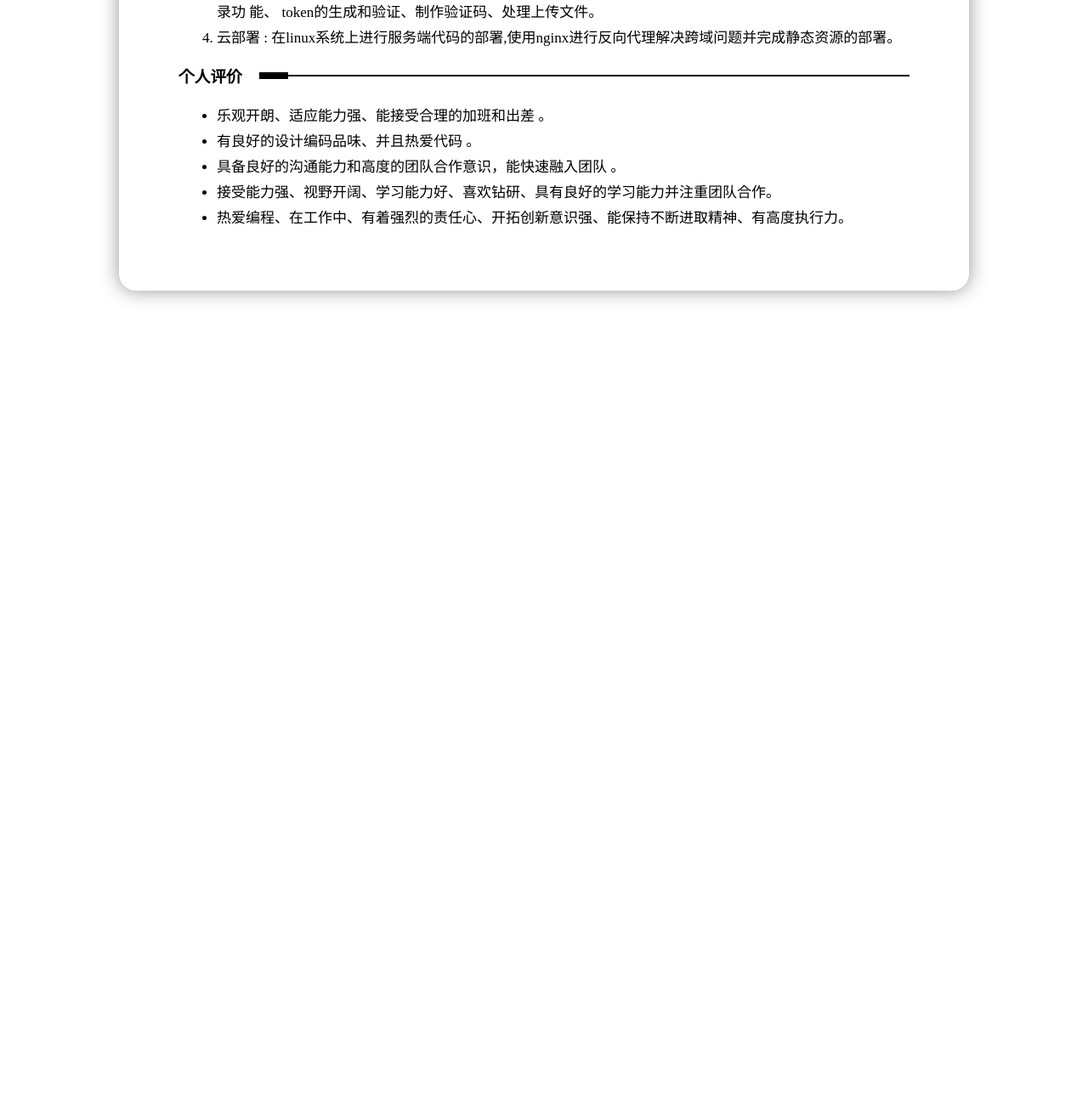
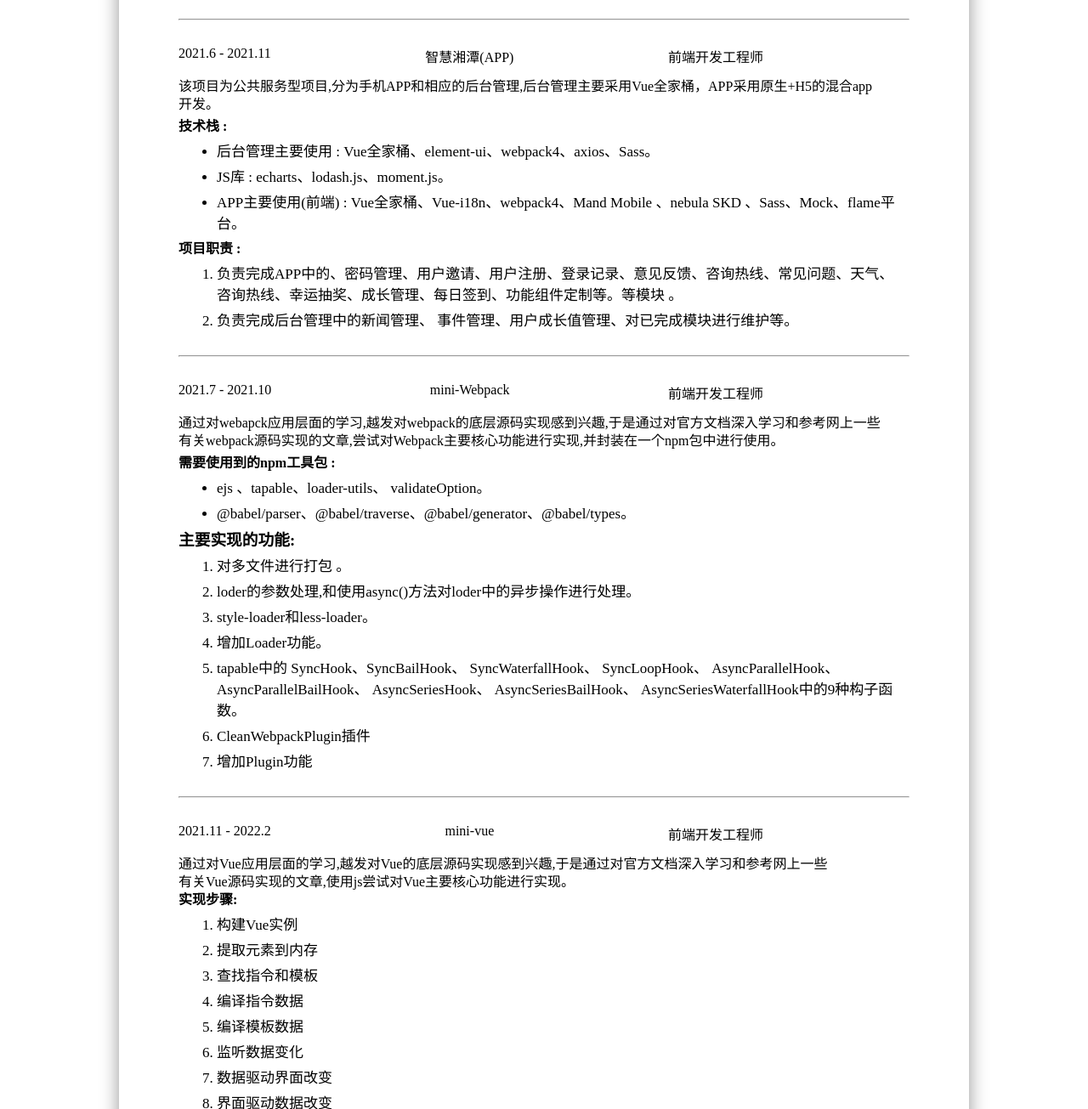
Before and after one commit to echo-huxin/singleBlogProject, a plain HTML site: page demo/21/index.html in a window 1280 px wide. Shown: the part 2560-3865 px from the top of the page at 85% size. Before the commit the page ends 2942 px from the top, so only its background shows below. Drawn offline with Linux system fonts and the light colour scheme.

Commit message:
修改个人简历demo

```diff
--- a/demo/21/index.css
+++ b/demo/21/index.css
@@ -110,7 +110,7 @@
 }
 .work-experience .work-experience-details{
     display:grid;
-    grid-template-columns: 1fr 1fr 300px 1fr 1fr;
+    grid-template-columns: 150px 1fr 1fr;
     /* grid-template-columns: repeat(4,1fr); */
     gap: 10px 20px;
     /* justify-items:center; */
--- a/demo/21/index.html
+++ b/demo/21/index.html
@@ -117,20 +117,17 @@
         </div>
         <div class="work-experience-details">
           <span>在职时间</span>
-          <span>所属行业</span>
+
           <span>公司名称</span>
           <span> 担任职位</span>
-          <span>薪资</span>
           <span>2021.6-至今 </span>
-          <span>金融服务</span>
           <span>北京易诚互动网络技术股份有限公司</span>
-          <span>Web 前端开发</span>
-          <span>18000元/月</span>
+          <span>前端开发工程师</span>
+
           <span>2020.6-2021.5 </span>
-          <span>电子商务 </span>
-          <span>北无锡愚公网络科技有限公司 (实习生)</span>
-          <span>Web 前端开发</span>
-          <span>18000元/月</span>
+          <span>无锡愚公网络科技有限公司 (实习生)</span>
+          <span>前端开发工程师</span>
+
           <span></span>
         </div>
       </div>
@@ -145,21 +142,11 @@
           <div class="pro-title">
             <span>2021.12- 2022.09</span>
             <span>东莞银行(国际版) </span>
-            <span>web前端工程师</span>
+            <span>前端开发工程师</span>
           </div>
-          <div class="pro-dir">
+          <div class="pro-dir" style="width: 1000px">
             <p>
-              东莞银行APP是东莞银行专为客户打造的移动金融服务平台，在具备客户自助办理在线遥距开户
-              、灵活的定期存款办
-            </p>
-            <p>
-              理、定制化的专属存款产品购买、便捷查询个人贷款信息和个人资产负债总体情况、方便快捷的转账汇款服务、便利的生
-            </p>
-            <p>
-              活缴费服务等,还专门为迎合港澳台同胞、和国际友人的使用体验、推出了简、繁、英、三种版本的多语言服务,给用户进
-            </p>
-            <p>
-              行选择。该项目分为手机APP和相应的后台管理,后台管理主要采用Vue全家桶，APP采用原生+H5的混合app开发。
+              该项目为金融类型项目,分为手机APP和相应的后台管理,后台管理主要采用Vue全家桶，APP采用原生+H5的混合app开发。
             </p>
           </div>
           <div class="pro-skil">
@@ -203,7 +190,7 @@
           <div class="pro-title">
             <span>2021.6 - 2022.09</span>
             <span>全栈项目 - 个人博客 </span>
-            <span>web前端工程师</span>
+            <span>前端开发工程师</span>
           </div>
           <div class="pro-dir">
             <p>
@@ -282,6 +269,127 @@
             </ul>
           </div>
         </div>
+        <hr />
+        <div class="ys-pro">
+          <div class="pro-title">
+            <span>2021.6 - 2021.11</span>
+            <span>智慧湘潭(APP)</span>
+            <span>前端开发工程师</span>
+          </div>
+          <div class="pro-dir">
+            <p>
+              该项目为公共服务型项目,分为手机APP和相应的后台管理,后台管理主要采用Vue全家桶，APP采用原生+H5的混合app
+            </p>
+            <p>开发。</p>
+          </div>
+
+          <div class="pro-skil">
+            <h4>技术栈 :</h4>
+            <ul>
+              <li>
+                后台管理主要使用 :
+                Vue全家桶、element-ui、webpack4、axios、Sass。
+              </li>
+              <li>JS库 : echarts、lodash.js、moment.js。</li>
+              <li>
+                APP主要使用(前端) : Vue全家桶、Vue-i18n、webpack4、Mand Mobile
+                、nebula SKD 、Sass、Mock、flame平台。
+              </li>
+            </ul>
+          </div>
+          <div class="pro-duty">
+            <h4>项目职责 :</h4>
+            <ul>
+              <li>
+                负责完成APP中的、密码管理、用户邀请、用户注册、登录记录、意见反馈、咨询热线、常见问题、天气、
+                咨询热线、幸运抽奖、成长管理、每日签到、功能组件定制等。等模块
+                。
+              </li>
+              <li>
+                负责完成后台管理中的新闻管理、
+                事件管理、用户成长值管理、对已完成模块进行维护等。
+              </li>
+            </ul>
+          </div>
+        </div>
+        <hr />
+        <div class="webpack-pro">
+          <div class="pro-title">
+            <span>2021.7 - 2021.10</span>
+            <span>mini-Webpack</span>
+            <span>前端开发工程师</span>
+          </div>
+          <div class="pro-dir">
+            <p>
+              通过对webapck应用层面的学习,越发对webpack的底层源码实现感到兴趣,于是通过对官方文档深入学习和参考网上一些
+            </p>
+            <p>
+              有关webpack源码实现的文章,尝试对Webpack主要核心功能进行实现,并封装在一个npm包中进行使用。
+            </p>
+          </div>
+          <div class="pro-skil">
+            <h4> 需要使用到的npm工具包 : </h4>
+            <ul>
+              <li>
+               ejs 、tapable、loader-utils、
+                validateOption。
+              </li>
+              <li>@babel/parser、@babel/traverse、@babel/generator、@babel/types。</li>
+            </ul>
+          </div>
+          <div class="pro-duty">
+            <h3>主要实现的功能:</h3>
+            <ul>
+              <li>对多文件进行打包 。</li>
+              <li>
+                loder的参数处理,和使用async()方法对loder中的异步操作进行处理。
+              </li>
+              <li>style-loader和less-loader。</li>
+              <li>增加Loader功能。</li>
+              <li>
+                tapable中的 SyncHook、SyncBailHook、 SyncWaterfallHook、
+                SyncLoopHook、 AsyncParallelHook、 AsyncParallelBailHook、
+                AsyncSeriesHook、 AsyncSeriesBailHook、
+                AsyncSeriesWaterfallHook中的9种构子函数。
+              </li>
+              <li>CleanWebpackPlugin插件</li>
+              <li>增加Plugin功能</li>
+            </ul>
+          </div>
+        </div>
+
+        <hr />
+        <div class="vue-pro">
+          <div class="pro-title">
+            <span>2021.11 - 2022.2</span>
+            <span>mini-vue</span>
+            <span>前端开发工程师</span>
+          </div>
+          <div class="pro-dir">
+            <p>
+              通过对Vue应用层面的学习,越发对Vue的底层源码实现感到兴趣,于是通过对官方文档深入学习和参考网上一些
+            </p>
+            <p>
+              有关Vue源码实现的文章,使用js尝试对Vue主要核心功能进行实现。
+            </p>
+
+          <div class="pro-duty">
+            <h4>实现步骤:</h4>
+            <ul>
+              <li>构建Vue实例</li>
+              <li>提取元素到内存</li>
+              <li>查找指令和模板</li>
+              <li>编译指令数据</li>
+              <li>编译模板数据</li>
+              <li>监听数据变化</li>
+              <li>数据驱动界面改变</li>
+              <li>界面驱动数据改变</li>
+              <li>实现事件指令</li>
+              <li>实现数据拦截</li>
+              <li>实现计算属性</li>
+            </ul>
+          </div>
+        </div>
       </div>
       <div class="self-evaluation">
         <div class="title mgpt20">
@@ -292,8 +400,8 @@
 
         <ul>
           <li>乐观开朗、适应能力强、能接受合理的加班和出差 。</li>
+          <li>具备良好的沟通能力和高度的团队合作意识，能快速融入团队 。</li>
           <li>有良好的设计编码品味、并且热爱代码 。</li>
-          <li>具备良好的沟通能力和高度的团队合作意识，能快速融入团队 。</li>
           <li>
             接受能力强、视野开阔、学习能力好、喜欢钻研、具有良好的学习能力并注重团队合作。
           </li>
```
